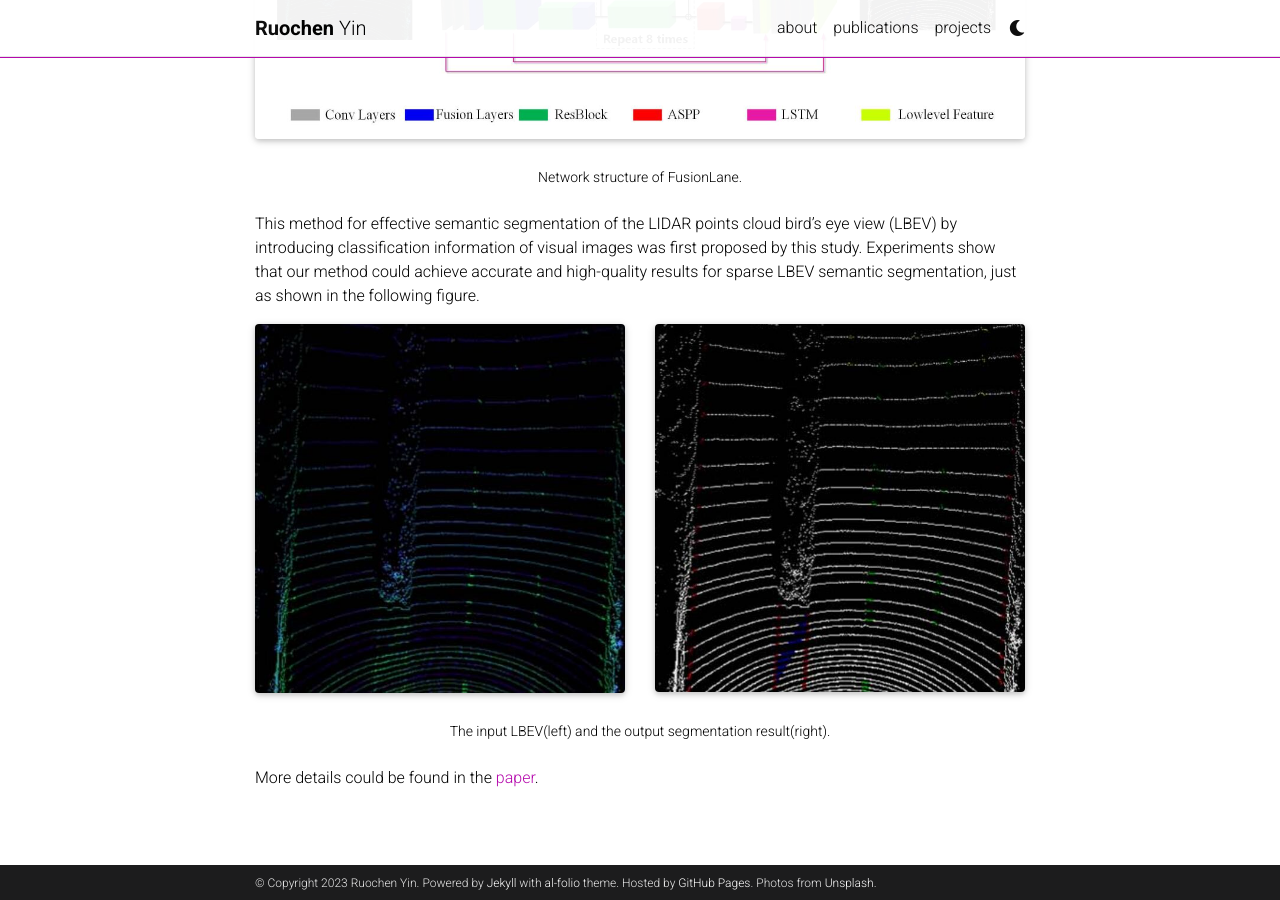
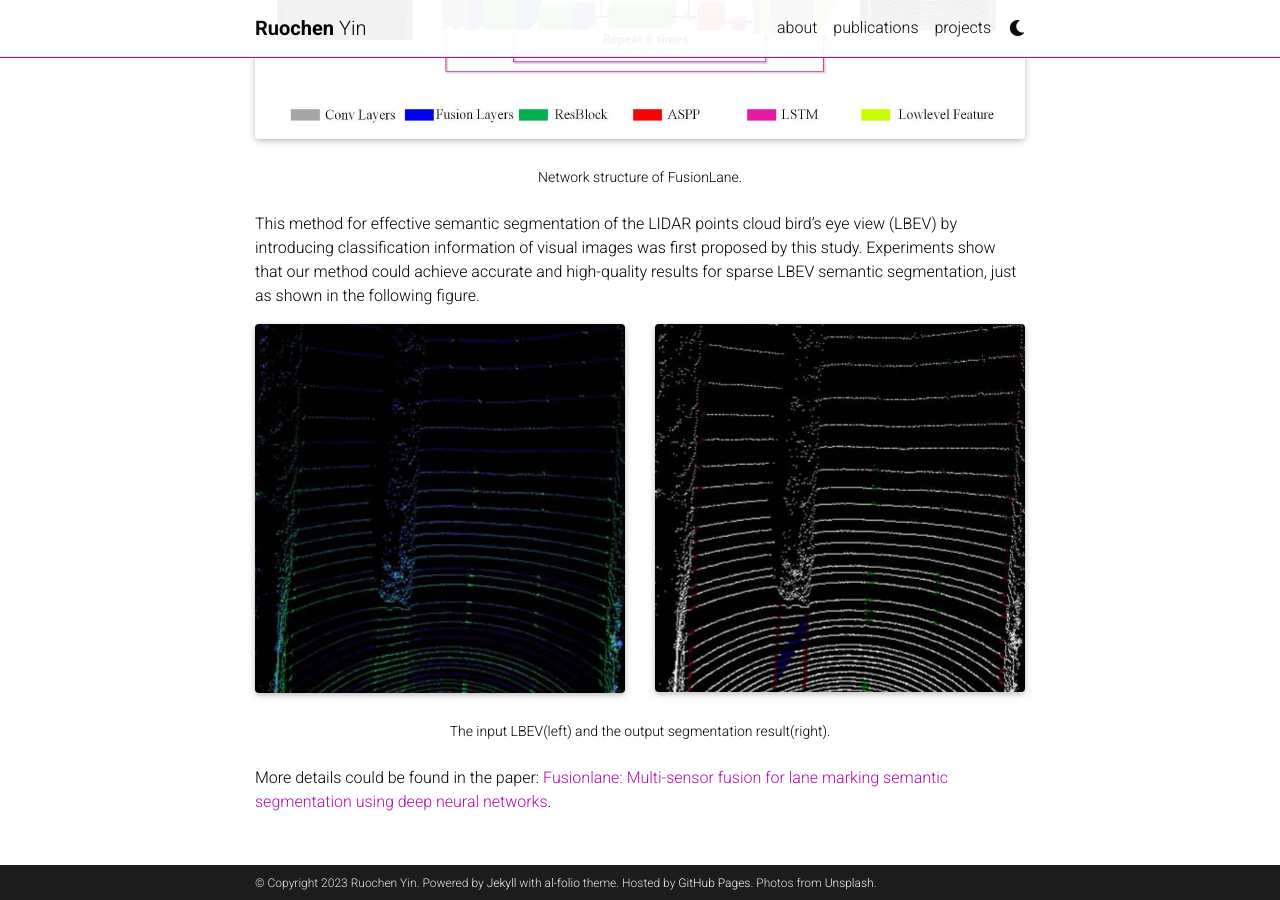
Before and after one commit to rolandying/rolandying.github.io, a Jekyll site: the page built from _projects/1_project.md, in a window 1280 px wide and 900 px high, scrolled down 1426 px. Built offline with Jekyll 4.4.1, drawn with Linux system fonts in a browser that asks for light colours; comment, search, counter and statistics services are not loaded; a style sheet for code colours, icons or effects is not loaded.

Commit message:
Update 1_project.md

```diff
--- a/_projects/1_project.md
+++ b/_projects/1_project.md
@@ -45,4 +45,4 @@ This method for effective semantic segmentation of the LIDAR points cloud bird
     The input LBEV(left) and the output segmentation result(right).
 </div>
 
-More details could be found in the [paper](/publications/).
+More details could be found in the paper: [Fusionlane: Multi-sensor fusion for lane marking semantic segmentation using deep neural networks](/publications/).
```
